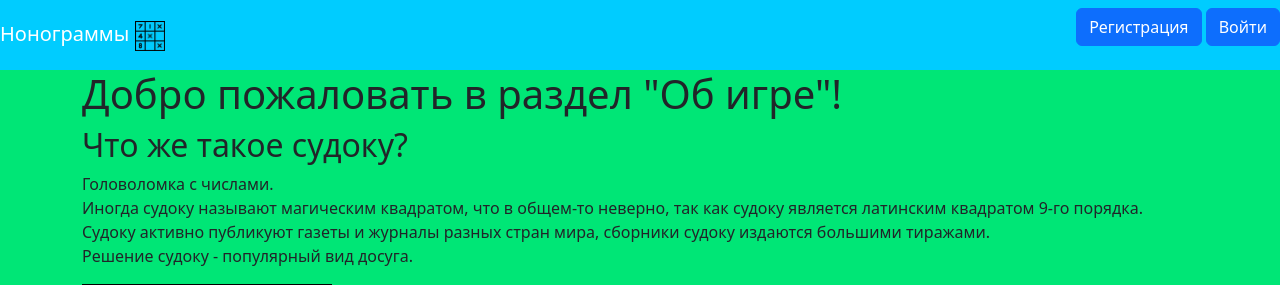
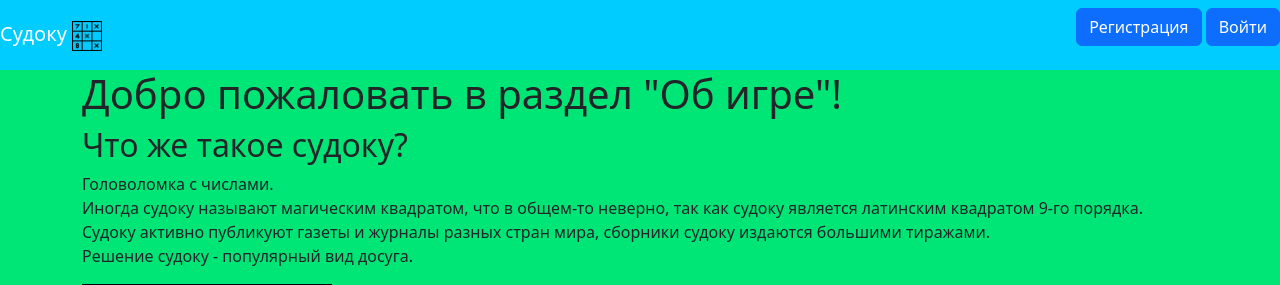
Before and after one commit to Serafaz/WebProject, a Flask app: page /about_game in a window 1280 px wide. Shown: the top 285 px of the page. Run offline with Flask 3, Linux system fonts and the light colour scheme.

Commit message:
little changes

```diff
--- a/templates/base.html
+++ b/templates/base.html
@@ -13,7 +13,7 @@
     <header>
       <nav class="navbar" style="background-color: #00ccff">
           <a class="navbar-brand" style="color: #ffffff"
-             href="/">Нонограммы
+             href="/">Судоку
               <img src="/static/img/title_image.png" width="30"
                    height="30"></a>
           {% if current_user.is_authenticated %}
```
